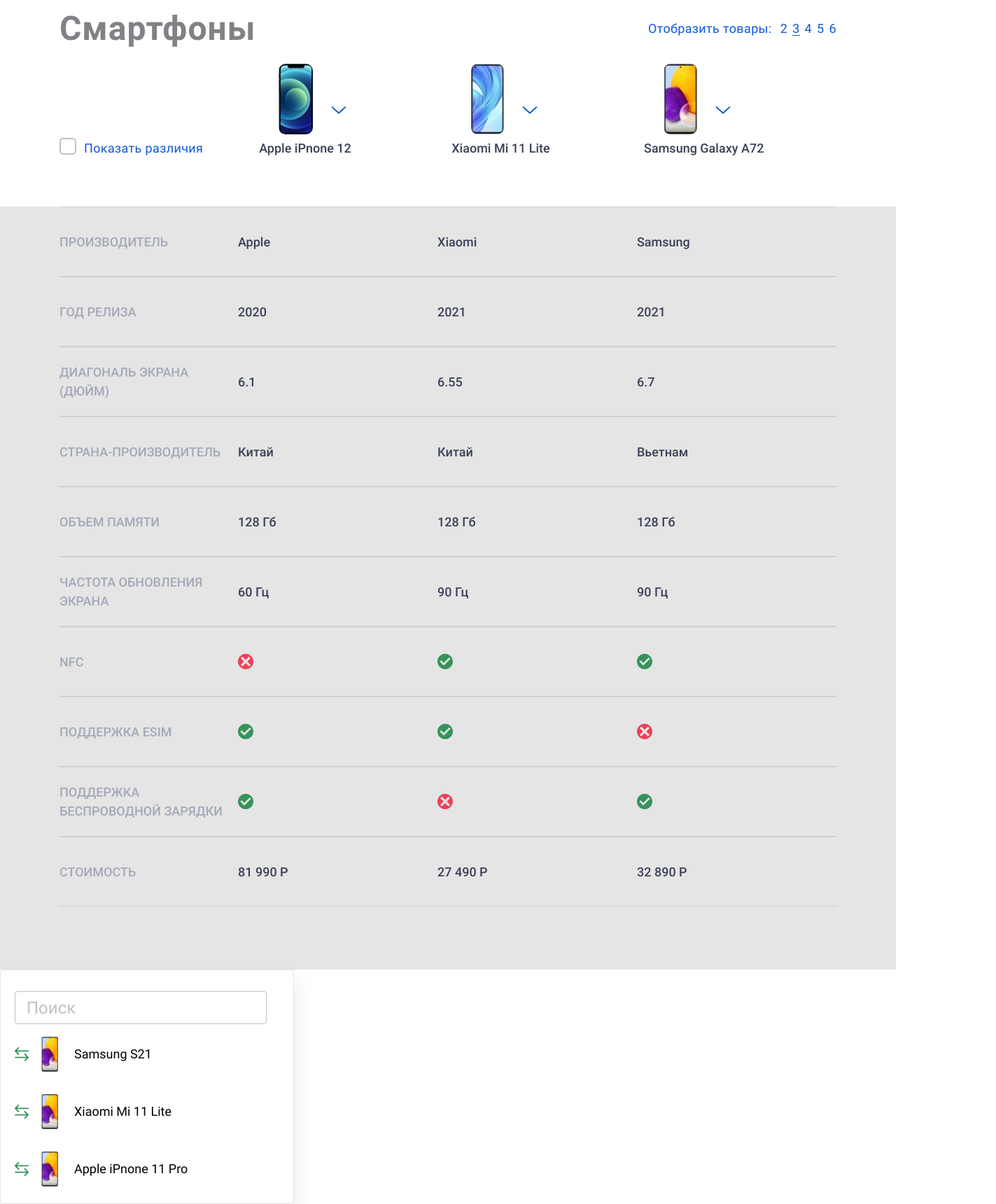
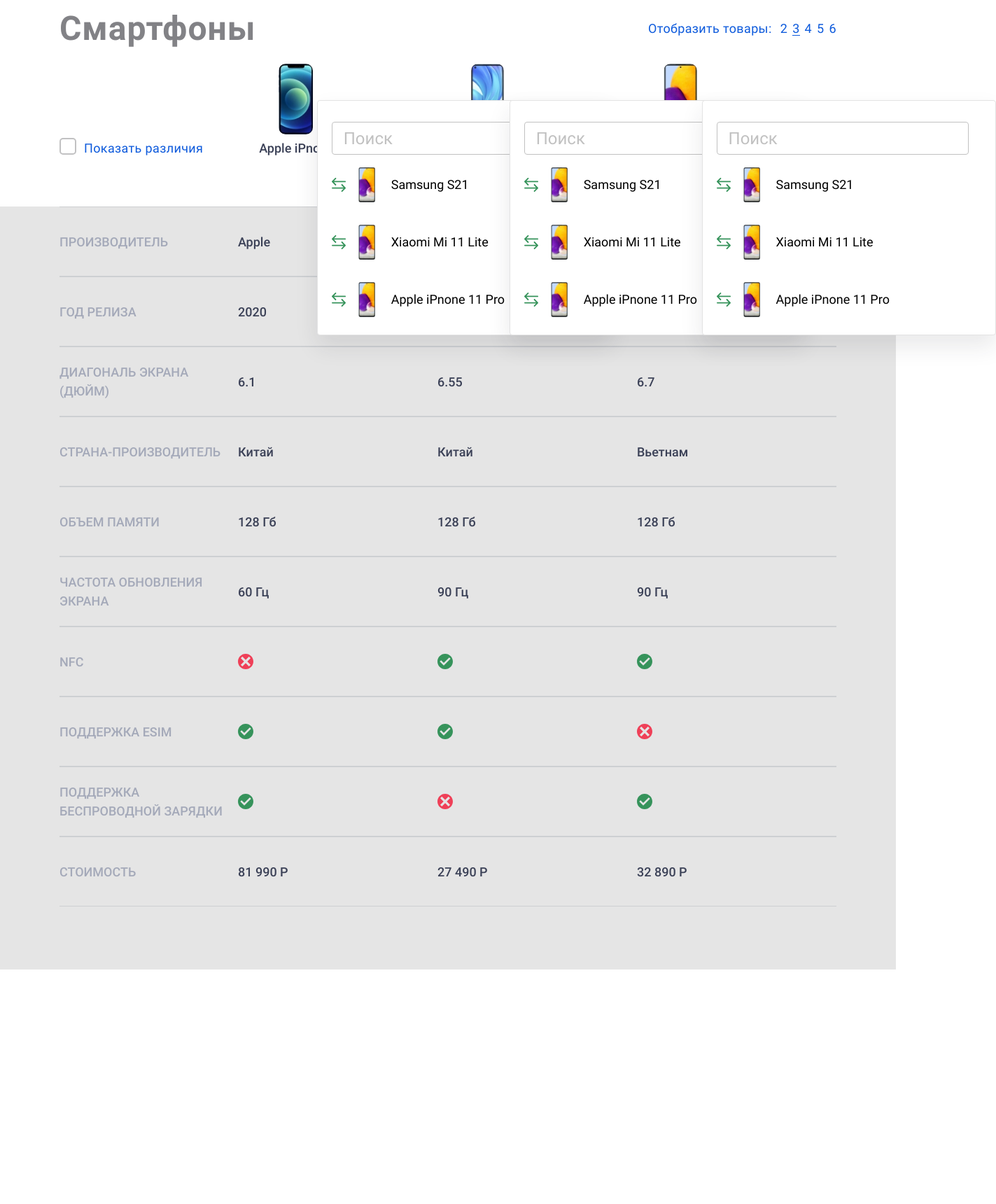
Before and after one commit to borisweb2020/comparing-app, a Vue app: page / in a window 1280 px wide. Shown: the part 150-1870 px from the top of the page at 70% size, 1423 px wide, since content can reach past the window. After the commit the page ends 1535 px from the top, so only its background shows below. Built offline with nearby package versions, Linux system fonts and the light colour scheme.

Commit message:
Set an absolute position for the modal window

```diff
--- a/src/App.vue
+++ b/src/App.vue
@@ -4,14 +4,12 @@
     <intro-app :smarts="smartphonesDisplay" @point="changeCount"></intro-app>
   </div>
   <table-app :smarts="smartphonesDisplay"></table-app>
-  <modal-app></modal-app>
 </template>
 
 <script>
   import HeaderApp from '@/components/HeaderApp.vue';
   import IntroApp from '@/components/IntroApp.vue';
   import TableApp from '@/components/TableApp.vue';
-  import ModalApp from '@/components/ModalApp.vue';
 
   export default {
 
@@ -19,7 +17,6 @@
       HeaderApp,
       IntroApp,
       TableApp,
-      ModalApp
     },
 
     data(){
--- a/src/components/IntroApp.vue
+++ b/src/components/IntroApp.vue
@@ -29,6 +29,7 @@
 						</button>
 					</div>
 					<div class="intro__item-name">{{ item.producer }}</div>
+					<modal-app></modal-app>
 				</div>
 			</div>
 		</div>
@@ -36,8 +37,13 @@
 </template>
 
 <script>
+	import ModalApp from '@/components/ModalApp.vue';
 
 	export default {
+		components: {
+			ModalApp,
+		},
+
 		data(){
 			return{
 				count: 3,
--- a/src/components/ModalApp.vue
+++ b/src/components/ModalApp.vue
@@ -29,25 +29,6 @@
 					<span class="modal__item-title">Apple iPnone 11 Pro</span>
 				</div>
 			</li>
-
-			<li class="modal__item">
-				<button class="modal__btn">
-					<img class="modal__btn-img" src="../assets/images/reverse-arrows.svg" alt="btn">
-				</button>
-				<div class="modal__item-wrapper">
-					<img class="modal__item-img" src="../assets/images/samsung-72.jpg" alt="phone">
-					<span class="modal__item-title">Apple iPnone 11 Pro</span>
-				</div>
-			</li>
-			<li class="modal__item">
-				<button class="modal__btn">
-					<img class="modal__btn-img" src="../assets/images/reverse-arrows.svg" alt="btn">
-				</button>
-				<div class="modal__item-wrapper">
-					<img class="modal__item-img" src="../assets/images/samsung-72.jpg" alt="phone">
-					<span class="modal__item-title">Apple iPnone 11 Pro</span>
-				</div>
-			</li>
 		</ul>
 	</div>
 </template>
--- a/src/styles/_intro.scss
+++ b/src/styles/_intro.scss
@@ -114,6 +114,10 @@
 		row-gap: 25px;
 	}
 
+	&__item{
+		position: relative;
+	}
+
 	&__item-wrapper{
 		margin-bottom: 8px;
 		position: relative;
--- a/src/styles/_modal.scss
+++ b/src/styles/_modal.scss
@@ -1,13 +1,17 @@
 .modal{
 	padding: 30px 20px 25px;
 	width: 420px;
-	height: 335px;
+	height: 336px;
 	border: 1px solid #e3e3e3;
 	border-radius: 4px;
 	box-shadow: 0 16px 32px 0 rgba(35, 39, 51, .1);
 	overflow-y: scroll;
+	background-color: #fff;
 
-
+	position: absolute;
+	top: 40%;
+	left: 30%;
+	z-index: 5;
 
 
 	&__input{
```
